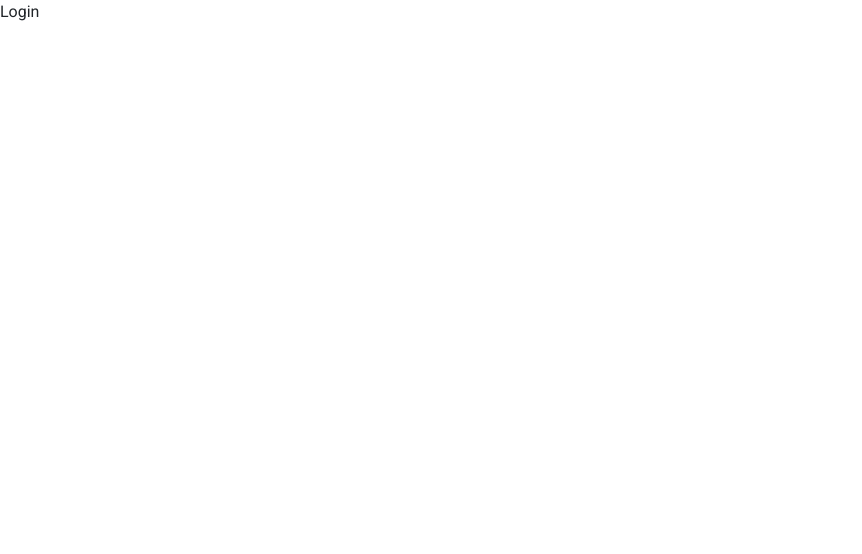
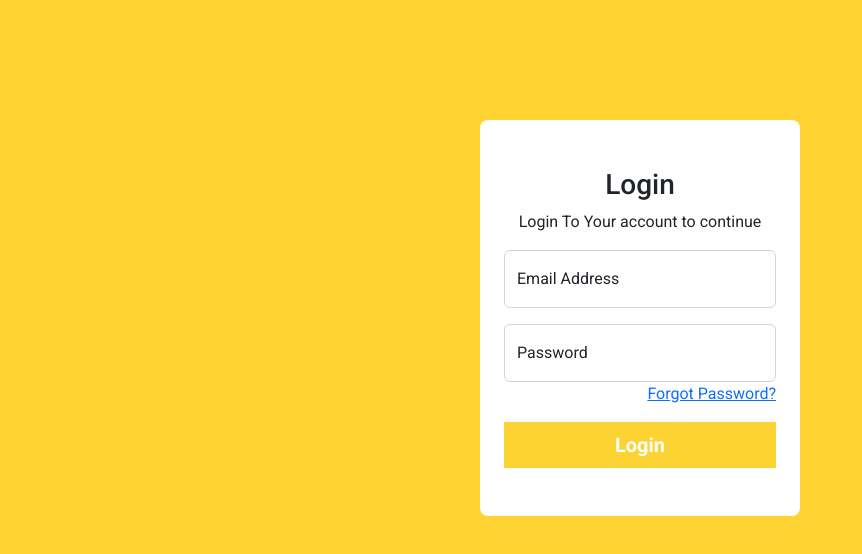
Before and after one commit to Ken-Andre/MICMARKET-admin-app, a React (Create React App) app: page / in a window 1280 px wide. Shown: the top 554 px of the page, without its empty margins (0-862 px from the left). Built offline with nearby package versions, Linux system fonts and the light colour scheme.

Commit message:
Form done.

```diff
--- a/src/components/MainLayout.js
+++ b/src/components/MainLayout.js
@@ -11,9 +11,9 @@ import { Layout, Menu, Button, theme } from 'antd';
 const { Header, Sider, Content } = Layout;
 const MainLayout = () => {
   const [collapsed, setCollapsed] = useState(false);
-  const {
-    token: { colorBgContainer },
-  } = theme.useToken();
+  // const {
+  //   token: { colorBgContainer },
+  // } = theme.useToken();
 //   const navigate = useNavigate();
   return (
     <Layout>
@@ -46,7 +46,7 @@ const MainLayout = () => {
         <Header
           style={{
             padding: 0,
-            background: colorBgContainer,
+            // background: colorBgContainer,
           }}
         >
           <Button
@@ -65,7 +65,7 @@ const MainLayout = () => {
             margin: '24px 16px',
             padding: 24,
             minHeight: 280,
-            background: colorBgContainer,
+            // background: colorBgContainer,
           }}
         >
           Content
--- a/src/pages/Forgotpassword.js
+++ b/src/pages/Forgotpassword.js
@@ -1,9 +1,33 @@
-import React from 'react'
+import React, { useEffect } from "react";
+import CustomInput from "../components/CustomInput";
+// import { Link, useNavigate } from "react-router-dom";
+// import * as yup from "yup";
+// import { useFormik } from "formik";
+// import { useDispatch, useSelector } from "react-redux";
+// import { login } from "../features/auth/authSlice";
 
-const Forgotpassword = () => {
+const ForgotPassword = () => {
   return (
-    <div>Forgotpassword</div>
-  )
-}
+    <div className="py-5" style={{ background: "#ffd333", minHeight: "100vh" }}>
+      <br /> <br /> <br />
+      <div className="py-5 w-25 bg-white rounded-3 mx-auto p-4">
+        <h3 className="text-center">Forgot Password</h3>
+        <p className="text-center">
+          Please enter your register email to get you soon reset password{" "}
+        </p>
+        <form action="">
+          <CustomInput type="text" label="Email Address" id="email" />
+          <button
+            className="border-0 px-3 py-2 mt-1 text-white fw-bold w-100"
+            style={{ background: "#fdd333" }}
+            type="submit"
+          >
+            Send Link
+          </button>
+        </form>
+      </div>
+    </div>
+  );
+};
 
-export default Forgotpassword
+export default ForgotPassword;
--- a/src/pages/Login.js
+++ b/src/pages/Login.js
@@ -6,11 +6,31 @@ import { Link, useNavigate } from "react-router-dom";
 // import { useDispatch, useSelector } from "react-redux";
 // import { login } from "../features/auth/authSlice";
 
-
 const Login = () => {
   return (
-    <div>Login</div>
-  )
-}
+    <div className="py-5" style={{ background: "#ffd333", minHeight: "100vh" }}>
+      <br /> <br /> <br />
+      <div className="py-5 w-25 bg-white rounded-3 mx-auto p-4">
+        <h3 className="text-center">Login</h3>
+        <p className="text-center">Login To Your account to continue</p>
+        <form action="">
+          <CustomInput type="text" label="Email Address" id="email" />
+          <CustomInput type="password" label="Password" id="password" />
+          <div className="mb-3 text-end">
+            <Link to="/forgot-password" className="">Forgot Password?</Link>
+          </div>
+          <Link
+            to="/admin"
+            className="border-0 px-3 py-2 text-white fw-bold w-100 text-center text-decoration-none fs-5"
+            style={{ background: "#fdd333" }}
+            type="submit"
+          >
+            Login
+          </Link>
+        </form>
+      </div>
+    </div>
+  );
+};
 
 export default Login;
```
